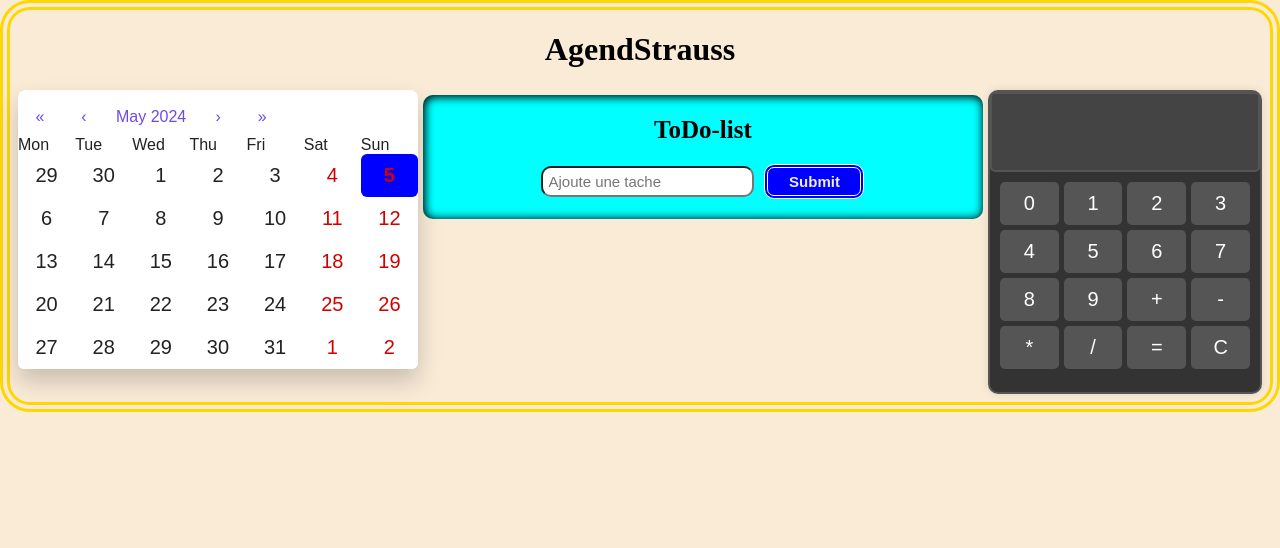
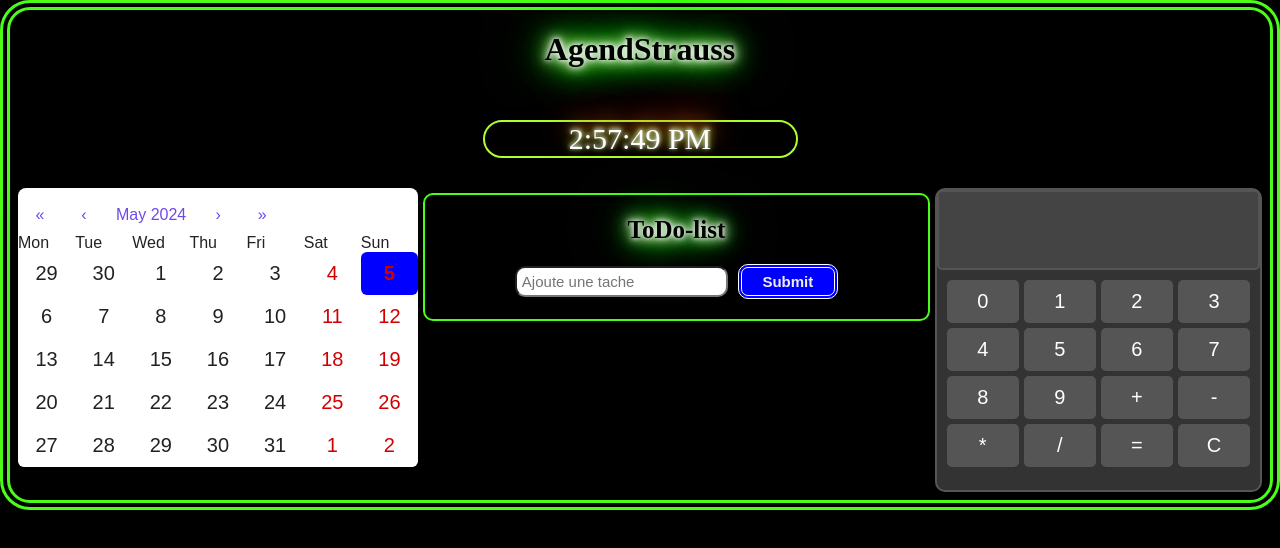
Before and after one commit to Sachdarras/agendStrauss, a React (Vite) app: page / in a window 1280 px wide. Shown: the top 548 px of the page. Built offline with nearby package versions, Linux system fonts and the light colour scheme.

Commit message:
style +clock

```diff
--- a/src/App.jsx
+++ b/src/App.jsx
@@ -1,11 +1,13 @@
 import TodoList from "./Components/TodoList";
 import Calculator from "./Components/Calculator";
 import Agenda from "./Components/Agenda";
+import Clock from "./Components/Clock";
 import "../style.scss";
 function App() {
   return (
     <>
       <h1>AgendStrauss</h1>
+      <Clock />
       <div className="container">
         <Agenda />
         <TodoList />
--- /dev/null
+++ b/src/Components/Clock.jsx
@@ -0,0 +1,18 @@
+import { useState } from "react";
+function Clock() {
+  let time = new Date().toLocaleTimeString();
+  const [currentTime, setCurrentTime] = useState(time);
+
+  const updateTime = () => {
+    let time = new Date().toLocaleTimeString();
+    setCurrentTime(time);
+  };
+  setInterval(updateTime, 1000);
+  return (
+    <div className="clock">
+      <p>{currentTime}</p>
+    </div>
+  );
+}
+
+export default Clock;
--- a/style.scss
+++ b/style.scss
@@ -1,11 +1,15 @@
 html {
-  border: 10px double gold;
+  border: 10px double#49ff18;
   border-radius: 30px;
   margin: auto;
-  background-color: antiquewhite;
+  background-color: black;
 }
 
 h1 {
+  color: black;
+
+  text-shadow: 0 0 5px #fff, 0 0 10px #fff, 0 0 15px #fff, 0 0 20px #49ff18,
+    0 0 30px #49ff18, 0 0 40px #49ff18, 0 0 55px #49ff18, 0 0 75px #49ff18;
   text-align: center;
 }
 h2 {
@@ -24,14 +28,17 @@ h2 {
   align-items: center;
   width: 50%;
   margin: 5px;
-
+  border: 2px solid #49ff18;
   border-radius: 10px;
-  background-color: aqua;
+  background-color: black;
   height: 30%;
 
   box-shadow: inset 1px 1px 10px 1px;
 }
-
+h2 {
+  text-shadow: 0 0 5px #fff, 0 0 10px #fff, 0 0 15px #fff, 0 0 20px #49ff18,
+    0 0 30px #49ff18, 0 0 40px #49ff18, 0 0 55px #49ff18, 0 0 75px #49ff18;
+}
 .todo-list {
   width: 100%;
   margin-top: 20px;
@@ -43,9 +50,10 @@ h2 {
   align-items: center;
   justify-content: space-between;
   border-bottom: 1px solid white;
-  background-color: orange;
+
   padding: 1em;
   box-shadow: inset 1px 1px 5px 1px;
+  color: white;
 }
 
 .todo-text {
@@ -54,7 +62,7 @@ h2 {
 }
 
 .todo-delete {
-  background: none;
+  background: white;
   border: none;
   cursor: pointer;
 }
@@ -95,7 +103,7 @@ input[type="checkbox"] {
 }
 //Calculator
 .calculator {
-  width: 300px;
+  width: 400px;
 
   background: #333;
   border: 2px solid #555;
@@ -229,3 +237,24 @@ abbr[title] {
   border-top-right-radius: 6px;
   border-bottom-right-radius: 6px;
 }
+
+//clock
+.clock {
+  display: flex;
+  flex-direction: column;
+  align-items: center;
+}
+.clock p {
+  font-size: 30px;
+  border: 2px solid greenyellow;
+  width: 25%;
+  text-align: center;
+  border-radius: 20px;
+  background-color: black;
+  color: yellowgreen;
+  box-shadow: rgba(0, 0, 0, 0.35) 0px 5px 15px;
+  color: #ffffff;
+
+  text-shadow: 0 -1px 4px #fff, 0 -2px 10px greenyellow, 0 -10px 20px #ff8000,
+    0 -18px 40px #f00;
+}
```
